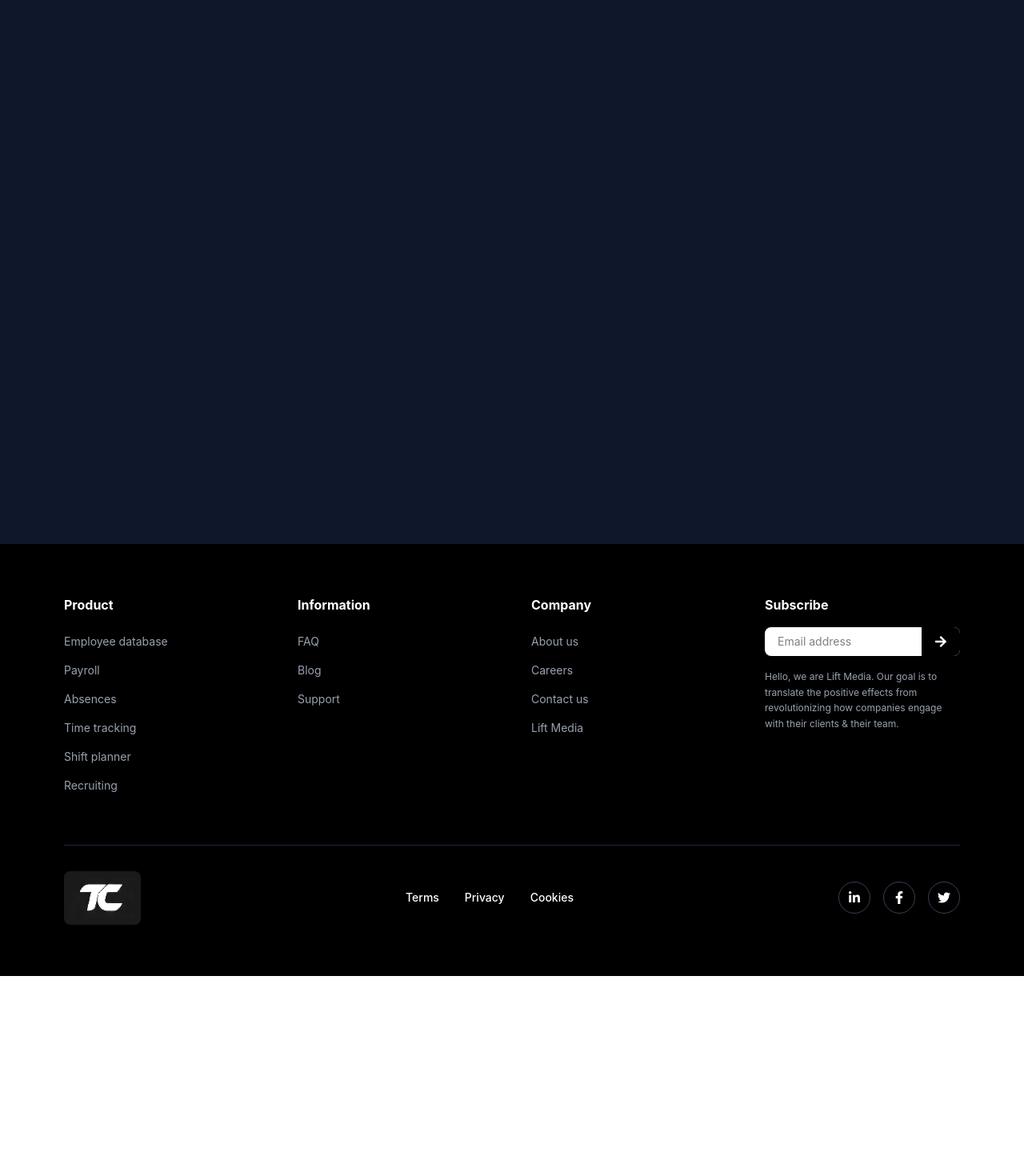
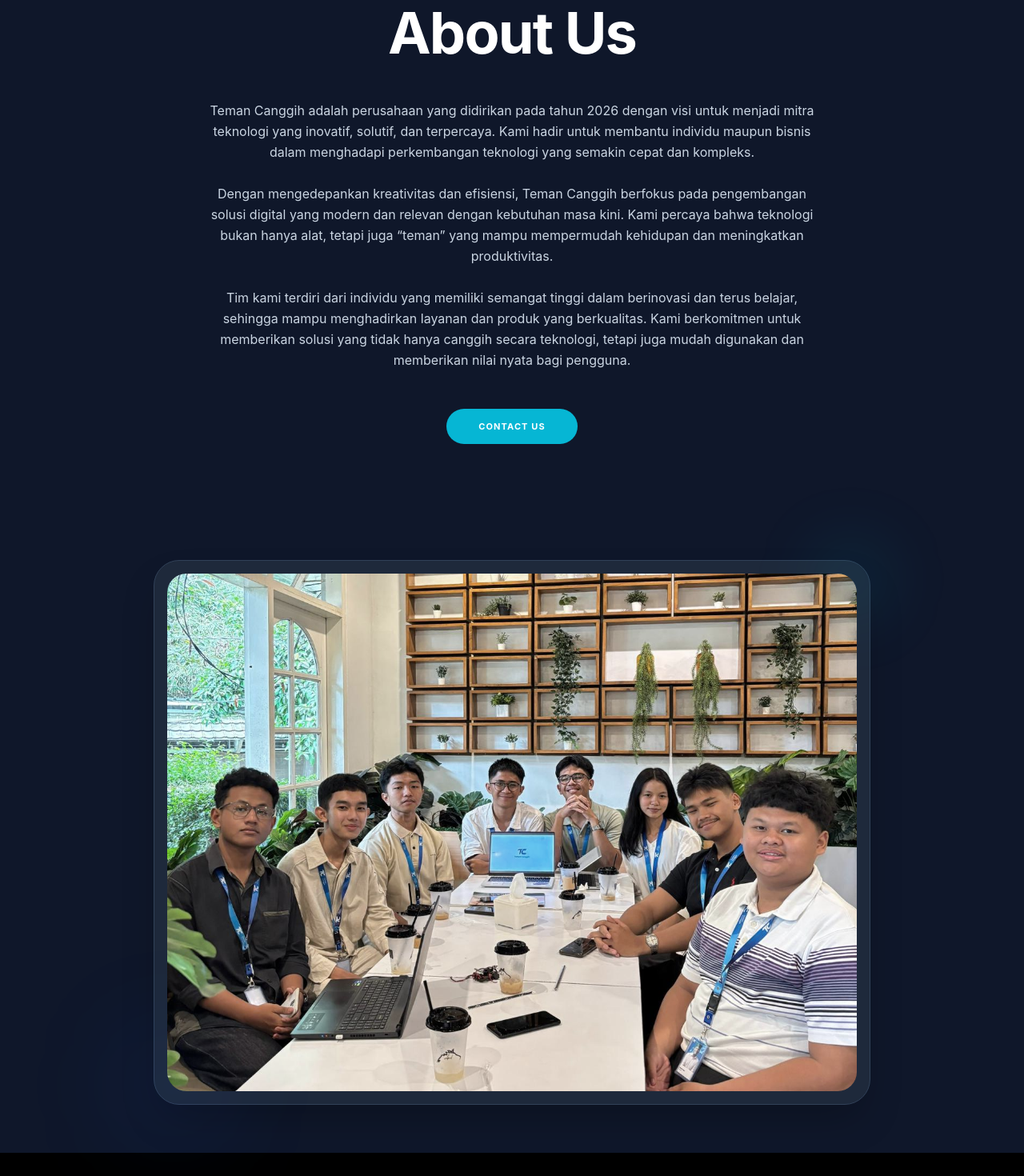
Before and after one commit to dimasvso/Company-Profile-Teman-Canggih, a React (Vite) app: page /about in a window 1280 px wide. Shown: the part 120-1590 px from the top of the page at 80% size. Before the commit the page ends 1340 px from the top, so only its background shows below. Built offline with nearby package versions, Linux system fonts and the light colour scheme.

Commit message:
feat: About Page

```diff
--- a/src/pages/About.jsx
+++ b/src/pages/About.jsx
@@ -1,11 +1,72 @@
+import Button from "../component/Button";
+import TemanCanggih from "../assets/TemanCanggih.jpeg";
+
 function About() {
-    return (
-        <>
-        <section className="bg-[#0F172A] min-h-screen">
+  return (
+    <>
+      <section className="bg-[#0F172A] min-h-screen">
+        {/* Hero Section */}
+        <section className="min-h-screen text-white flex flex-col justify-center gap-8 md:gap-12 items-center text-center px-6">
+          <h1 className="text-5xl md:text-7xl font-bold tracking-tight">
+            About Us
+          </h1>
+          <p className="max-w-3xl text-center text-sm md:text-base leading-relaxed text-slate-300">
+            Teman Canggih adalah perusahaan yang didirikan pada tahun 2026
+            dengan visi untuk menjadi mitra teknologi yang inovatif, solutif,
+            dan terpercaya. Kami hadir untuk membantu individu maupun bisnis
+            dalam menghadapi perkembangan teknologi yang semakin cepat dan
+            kompleks.
+            <br />
+            <br />
+            Dengan mengedepankan kreativitas dan efisiensi, Teman Canggih
+            berfokus pada pengembangan solusi digital yang modern dan relevan
+            dengan kebutuhan masa kini. Kami percaya bahwa teknologi bukan hanya
+            alat, tetapi juga “teman” yang mampu mempermudah kehidupan dan
+            meningkatkan produktivitas.
+            <br />
+            <br />
+            Tim kami terdiri dari individu yang memiliki semangat tinggi dalam
+            berinovasi dan terus belajar, sehingga mampu menghadirkan layanan
+            dan produk yang berkualitas. Kami berkomitmen untuk memberikan
+            solusi yang tidak hanya canggih secara teknologi, tetapi juga mudah
+            digunakan dan memberikan nilai nyata bagi pengguna.
+          </p>
+          <Button
+            variant="hero"
+            className="bg-[#06B6D4]! text-white!"
+          >
+            Contact Us
+          </Button>
+        </section>
 
+        <section className="flex items-center justify-center -mt-10 py-15 px-6">
+          <div className="relative group max-w-4xl">
+            <div className="absolute rounded-[2rem] blur opacity-20 group-hover:opacity-40 transition duration-1000"></div>
+
+            <div className="relative bg-[#1E293B] p-3 md:p-4 rounded-[2rem] shadow-2xl overflow-hidden border border-slate-700">
+              <img
+                src={TemanCanggih}
+                className="w-full h-auto rounded-[1.5rem] object-cover grayscale-[20%] hover:grayscale-0 transition duration-700"
+                alt="Teman Canggih Team Members"
+              />
+
+              <div className="absolute bottom-8 left-8 right-8 p-6 bg-black/40 backdrop-blur-md rounded-xl border border-white/10 opacity-0 group-hover:opacity-100 transition-opacity duration-500 hidden md:block">
+                <p className="text-white font-medium text-lg">
+                  The Minds Behind Teman Canggih
+                </p>
+                <p className="text-slate-300 text-sm">
+                  Innovating together since 2026.
+                </p>
+              </div>
+            </div>
+
+            <div className="absolute -top-6 -right-6 w-24 h-24 bg-[#06B6D4]/10 rounded-full blur-2xl"></div>
+            <div className="absolute -bottom-10 -left-10 w-32 h-32 bg-blue-600/10 rounded-full blur-3xl"></div>
+          </div>
         </section>
-        </>
-    );
+      </section>
+    </>
+  );
 }
 
 export default About;
```
Also changed, not shown: src/assets/TemanCanggih.jpeg (added).
